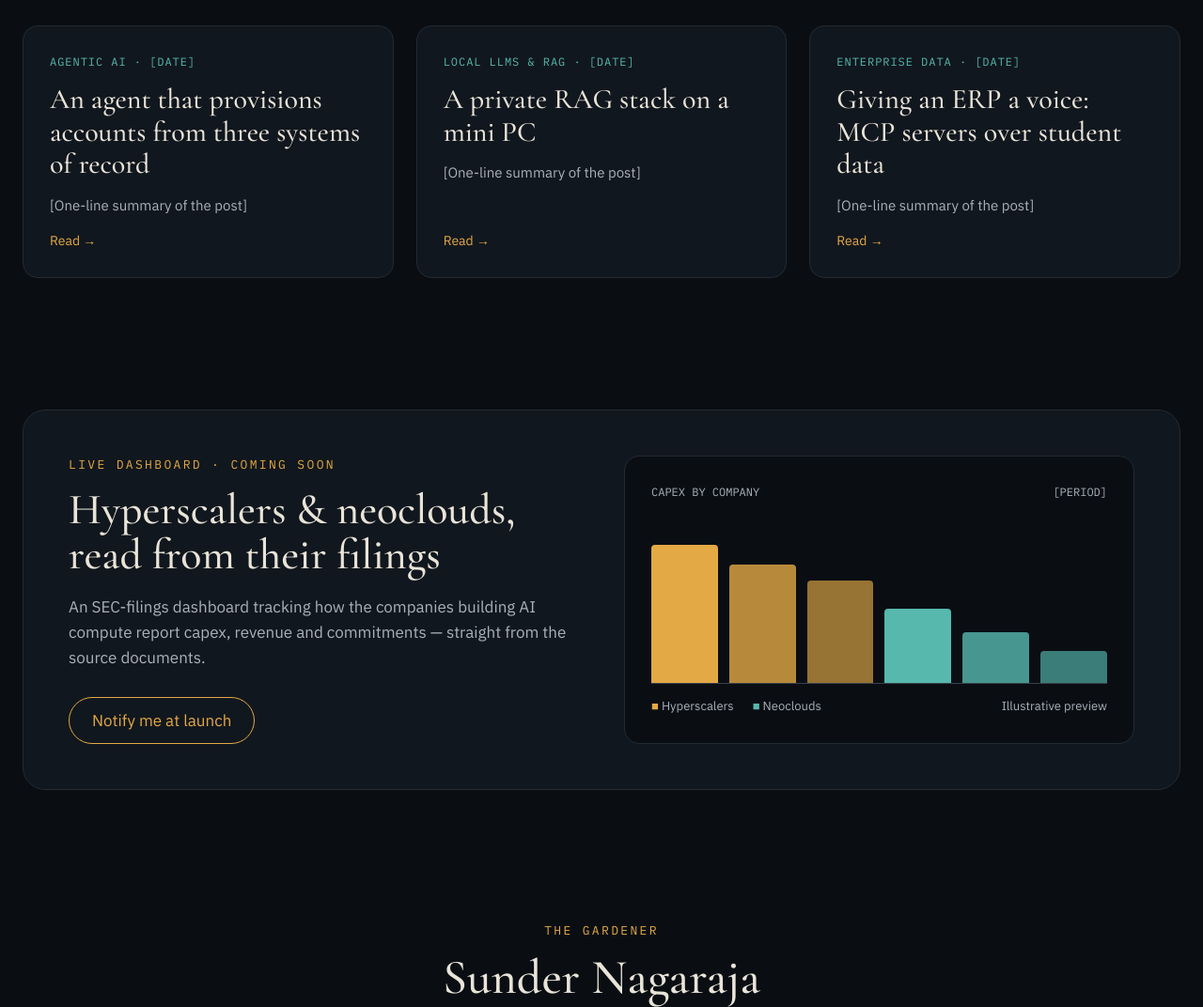
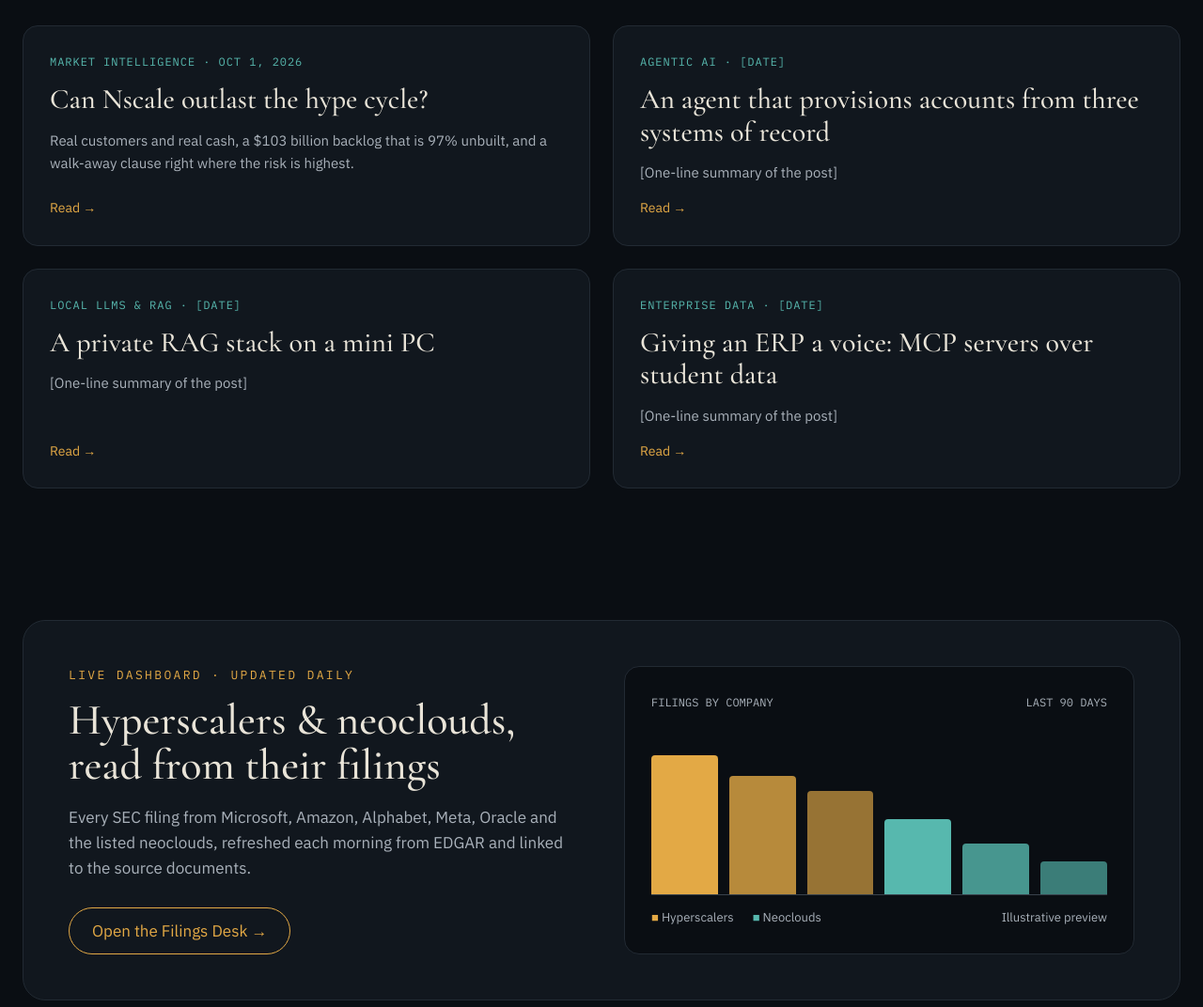
Before and after one commit to sunderveo1-max/alldatasi, a plain HTML site: page index.html in a window 1280 px wide. Shown: the part 2180-3252 px from the top of the page at 94% size. Drawn offline with nearby package versions, Linux system fonts and the light colour scheme.

Commit message:
Add files via upload

```diff
--- a/index.html
+++ b/index.html
@@ -18,7 +18,7 @@
 body{margin:0;background:#0A0E13}
 a{color:#E9E4D8}a:hover{color:#E3A945}
 .pillars{grid-template-columns:repeat(5,minmax(0,1fr))}
-.posts{grid-template-columns:repeat(3,minmax(0,1fr))}
+.posts{grid-template-columns:repeat(2,minmax(0,1fr))}
 .split{grid-template-columns:repeat(2,minmax(0,1fr))}
 .navlinks{display:flex}
 @media (max-width:900px){.pillars{grid-template-columns:repeat(2,minmax(0,1fr))}.posts,.split{grid-template-columns:minmax(0,1fr)}.navlinks{display:none}.nodelabels{display:none !important}}
@@ -115,6 +115,12 @@ a{color:#E9E4D8}a:hover{color:#E3A945}
 <p style="margin: 0 0 12px; font-family: 'IBM Plex Mono', monospace; font-size: 13px; letter-spacing: 0.18em; text-transform: uppercase; color: #E3A945">From the journal</p>
 <h2 style="margin: 0 0 40px; font-family: 'Cormorant Garamond', serif; font-weight: 500; font-size: 52px; line-height: 1.05">First leaves</h2>
 <div class="posts" style="display: grid; gap: 24px">
+<a href="posts/nscale-hype-cycle/" style="display: flex; flex-direction: column; gap: 14px; padding: 28px; border: 1px solid #222A33; border-radius: 16px; background: #11171E; text-decoration: none; color: #E9E4D8">
+<span style="font-family: 'IBM Plex Mono', monospace; font-size: 12px; letter-spacing: 0.08em; text-transform: uppercase; color: #57B8AE">Market Intelligence · Oct 1, 2026</span>
+<span style="font-family: 'Cormorant Garamond', serif; font-size: 30px; line-height: 1.15">Can Nscale outlast the hype cycle?</span>
+<span style="color: #A9B1BA; font-size: 15px">Real customers and real cash, a $103 billion backlog that is 97% unbuilt, and a walk-away clause right where the risk is highest.</span>
+<span style="margin-top: auto; font-size: 14px; color: #E3A945">Read →</span>
+</a>
 <a href="#" style="display: flex; flex-direction: column; gap: 14px; padding: 28px; border: 1px solid #222A33; border-radius: 16px; background: #11171E; text-decoration: none; color: #E9E4D8">
 <span style="font-family: 'IBM Plex Mono', monospace; font-size: 12px; letter-spacing: 0.08em; text-transform: uppercase; color: #57B8AE">Agentic AI · [DATE]</span>
 <span style="font-family: 'Cormorant Garamond', serif; font-size: 30px; line-height: 1.15">An agent that provisions accounts from three systems of record</span>
@@ -139,13 +145,13 @@ a{color:#E9E4D8}a:hover{color:#E3A945}
 <section id="dashboards" style="max-width: 1240px; margin: 0 auto; padding: 140px 24px 0">
 <div class="split" style="display: grid; gap: 48px; align-items: center; padding: 48px; border: 1px solid #222A33; border-radius: 24px; background: #11171E">
 <div>
-<p style="margin: 0 0 12px; font-family: 'IBM Plex Mono', monospace; font-size: 13px; letter-spacing: 0.18em; text-transform: uppercase; color: #E3A945">Live dashboard · coming soon</p>
+<p style="margin: 0 0 12px; font-family: 'IBM Plex Mono', monospace; font-size: 13px; letter-spacing: 0.18em; text-transform: uppercase; color: #E3A945">Live dashboard · updated daily</p>
 <h2 style="margin: 0 0 18px; font-family: 'Cormorant Garamond', serif; font-weight: 500; font-size: 46px; line-height: 1.05">Hyperscalers &amp; neoclouds, read from their filings</h2>
-<p style="margin: 0 0 28px; color: #A9B1BA">An SEC-filings dashboard tracking how the companies building AI compute report capex, revenue and commitments — straight from the source documents.</p>
-<a href="#subscribe" style="display: inline-flex; align-items: center; min-height: 48px; padding: 0 24px; border-radius: 999px; border: 1px solid #E3A945; color: #E3A945; text-decoration: none">Notify me at launch</a>
+<p style="margin: 0 0 28px; color: #A9B1BA">Every SEC filing from Microsoft, Amazon, Alphabet, Meta, Oracle and the listed neoclouds, refreshed each morning from EDGAR and linked to the source documents.</p>
+<a href="filings/" style="display: inline-flex; align-items: center; min-height: 48px; padding: 0 24px; border-radius: 999px; border: 1px solid #E3A945; color: #E3A945; text-decoration: none">Open the Filings Desk →</a>
 </div>
 <div aria-hidden="true" style="display: flex; flex-direction: column; gap: 14px; padding: 28px; border-radius: 16px; background: #0A0E13; border: 1px solid #222A33">
-<div style="display: flex; justify-content: space-between; font-family: 'IBM Plex Mono', monospace; font-size: 12px; color: #A9B1BA"><span>CAPEX BY COMPANY</span><span>[PERIOD]</span></div>
+<div style="display: flex; justify-content: space-between; font-family: 'IBM Plex Mono', monospace; font-size: 12px; color: #A9B1BA"><span>FILINGS BY COMPANY</span><span>LAST 90 DAYS</span></div>
 <div style="display: flex; align-items: flex-end; gap: 12px; height: 180px; border-bottom: 1px solid #39424C">
 <div style="flex-grow: 1; height: 82%; background: #E3A945; border-radius: 4px 4px 0 0"></div>
 <div style="flex-grow: 1; height: 70%; background: #E3A945; opacity: 0.8; border-radius: 4px 4px 0 0"></div>
```
